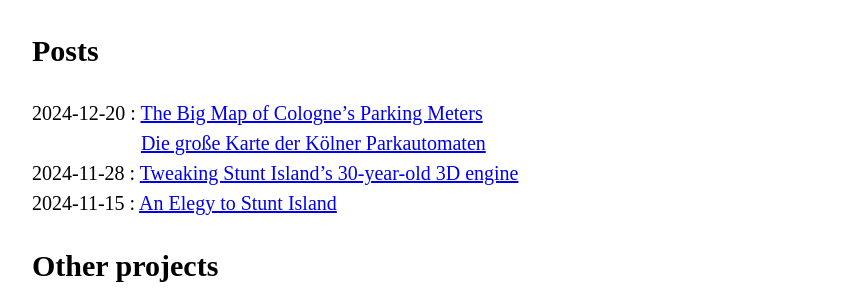
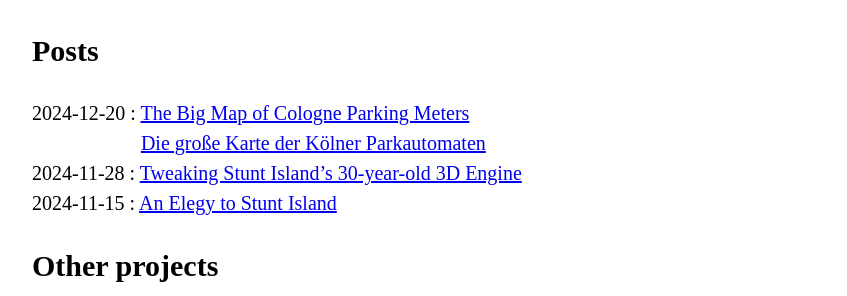
Before and after one commit to AlbertoMarnetto/annali, a Jekyll site: the page built from index.markdown, in a window 1280 px wide. Shown: the part 339-635 px from the top of the page, without its empty margins (216-1063 px from the left). Built offline with Jekyll 4.4.1, drawn with Linux system fonts in a browser that asks for light colours; some web fonts are replaced.

Commit message:
Minor fixes

```diff
--- a/index.markdown
+++ b/index.markdown
@@ -12,9 +12,9 @@
 
 ## Posts
 
-2024-12-20 : [The Big Map of Cologne's Parking Meters]({% link _posts/2024-12-20--cologne-parking-meters.md %})<br/>
+2024-12-20 : [The Big Map of Cologne Parking Meters]({% link _posts/2024-12-20--cologne-parking-meters.md %})<br/>
 <span style="visibility: hidden; display: inline;">2024-12-20 : </span>[Die große Karte der Kölner Parkautomaten]({% link _posts/2024-12-20--cologne-parking-meters.md %})<br/>
-2024-11-28 : [Tweaking Stunt Island’s 30-year-old 3D engine]({% link _posts/2024-11-20--tweaking-stunt-island.md %}) <br/>
+2024-11-28 : [Tweaking Stunt Island’s 30-year-old 3D Engine]({% link _posts/2024-11-20--tweaking-stunt-island.md %}) <br/>
 2024-11-15 : [An Elegy to Stunt Island]({% link _posts/2024-11-15--stunt-island-elegy.md %})
 
 ## Other projects
```
Also changed, not shown: _posts/2024-11-20--tweaking-stunt-island.md (+1 -1 lines), _posts/2024-12-20--cologne-parking-meters.md (+1 -1 lines).
